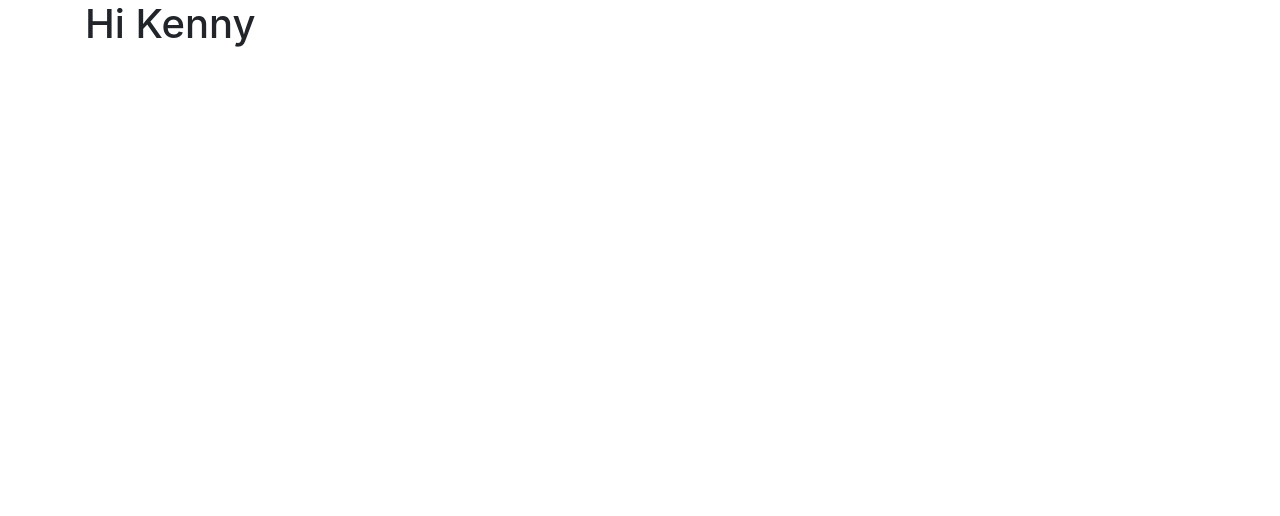
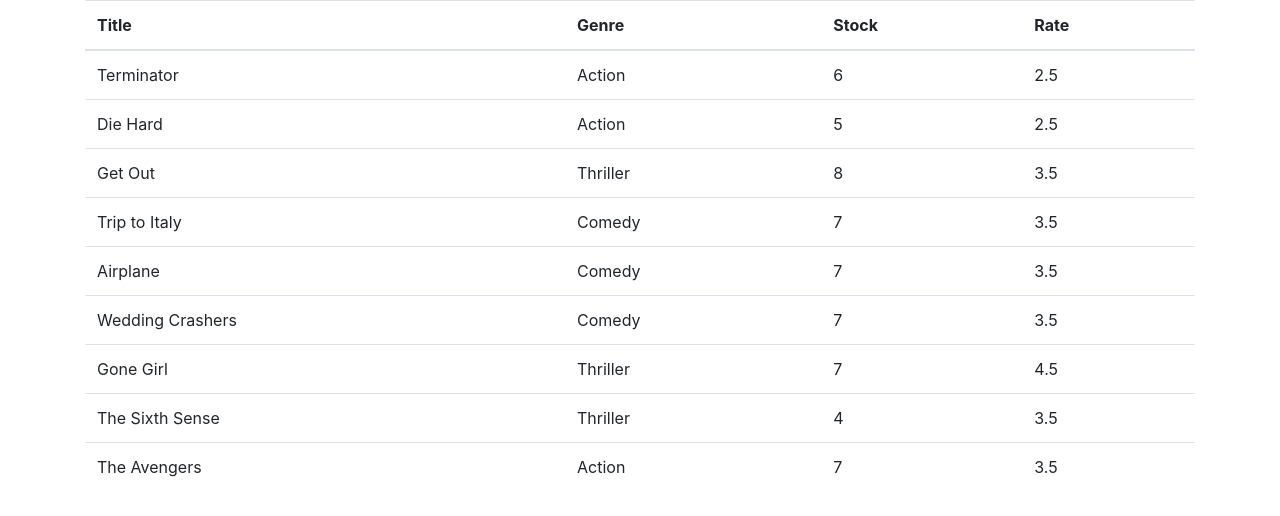
Before and after one commit to kawhyte/AdvancedReact, a React (Create React App) app: page / in a window 1280 px wide. Shown: the top 516 px of the page. Built offline with nearby package versions, Linux system fonts and the light colour scheme.

Commit message:
Adding movies to component

```diff
--- a/src/App.js
+++ b/src/App.js
@@ -1,10 +1,11 @@
-import React from 'react';
-import './App.css';
+import React from "react";
+import "./App.css";
+import Movies from "./components/movies";
 
 function App() {
   return (
-    <main className ="container">
-      <h1>Hi Kenny</h1>
+    <main className="container">
+      <Movies />
     </main>
   );
 }
--- /dev/null
+++ b/src/components/movies.jsx
@@ -0,0 +1,34 @@
+import React, { Component } from "react";
+import { getMovies } from "../services/fakeMovieService";
+
+class Movies extends Component {
+  state = { movies: getMovies() };
+
+  handleDelete = movie => {};
+  render() {
+    return (
+      <table class="table">
+        <thead>
+          <tr>
+            <th scope="col">Title</th>
+            <th scope="col">Genre</th>
+            <th scope="col">Stock</th>
+            <th scope="col">Rate</th>
+          </tr>
+        </thead>
+        <tbody>
+          {this.state.movies.map(movie => (
+            <tr>
+              <td>{movie.title}</td>
+              <td>{movie.genre.name}</td>
+              <td>{movie.numberInStock}</td>
+              <td>{movie.dailyRentalRate}</td>
+            </tr>
+          ))}
+        </tbody>
+      </table>
+    );
+  }
+}
+
+export default Movies;
--- a/src/index.js
+++ b/src/index.js
@@ -5,7 +5,7 @@ import App from './App';
 import * as serviceWorker from './serviceWorker';
 import 'bootstrap/dist/css/bootstrap.css'
 import 'font-awesome/css/font-awesome.css'
-import Counter from './counter'
+
 
 ReactDOM.render(<App />, document.getElementById('root'));
 
```
